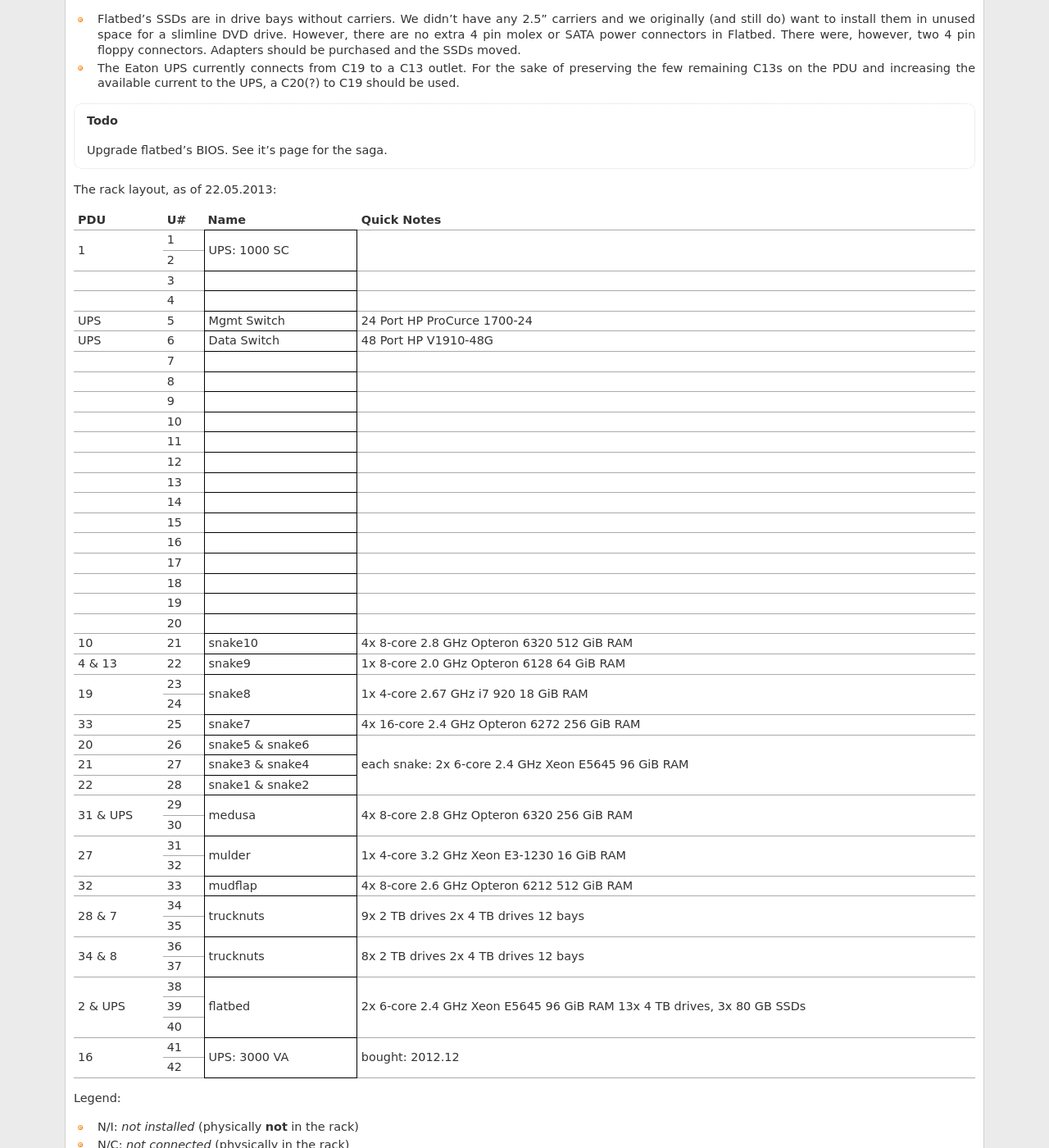
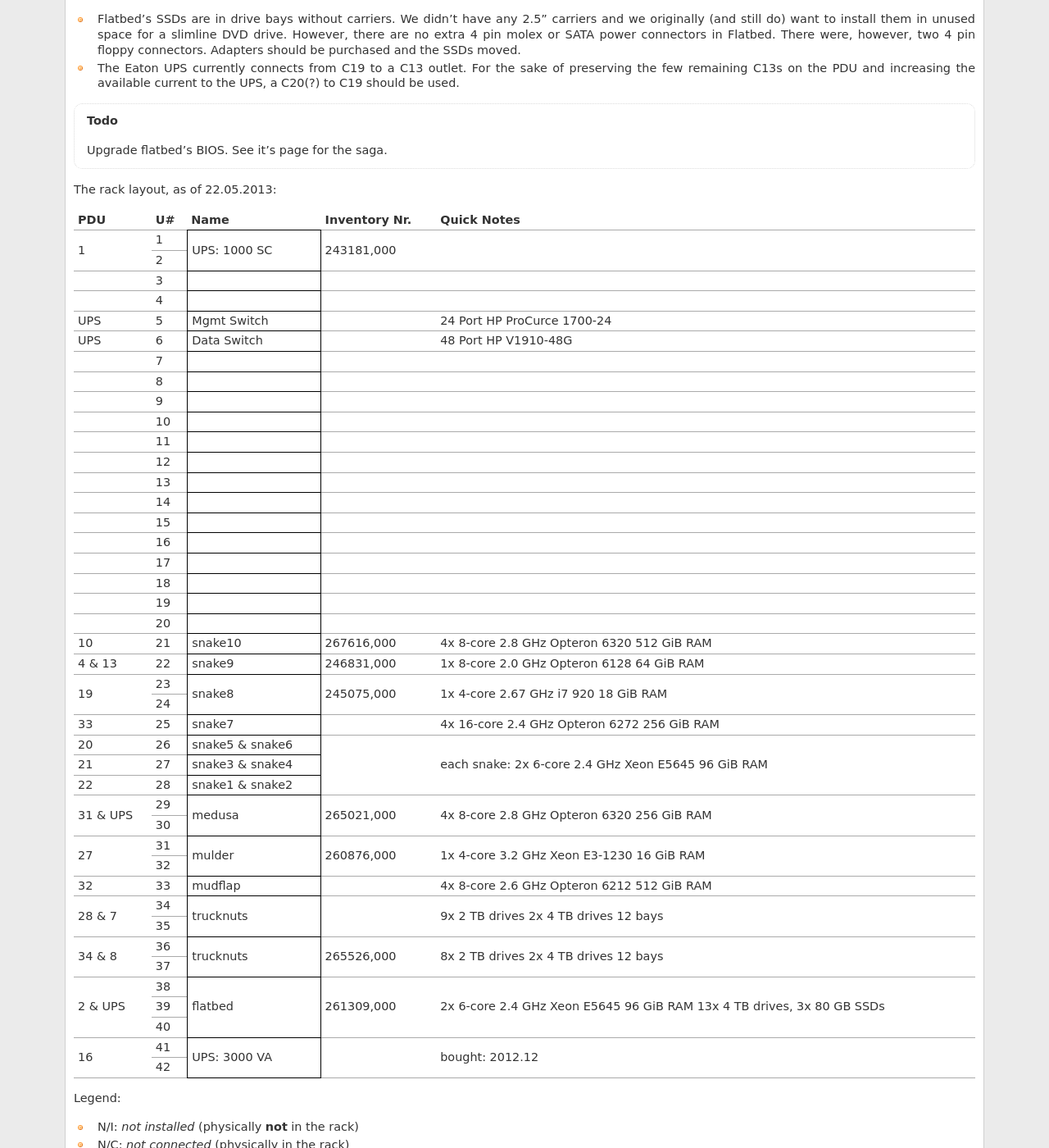
Before and after one commit to psychoinformatics-de/ipsy-docs, a Sphinx documentation site: the page built from source/internal/data_center/index.rst, in a window 1280 px wide and 1400 px high, scrolled down 521 px. Shown: the whole window at 82% size. Built offline with Sphinx 7.4.7, drawn with Linux system fonts in a browser that asks for light colours; formulas are drawn with MathJax 3.

Commit message:
Added Inventory Numbers

```diff
--- a/source/internal/data_center/index.rst
+++ b/source/internal/data_center/index.rst
@@ -42,97 +42,97 @@
 
 .. cssclass:: dc-rack
 
-+-----+----+-----------------+--------------------------------+
-| PDU | U# | Name            | Quick Notes                    |
-+=====+====+=================+================================+
-|     | 1  |                 |                                |
-+ 1   +----+ UPS: 1000 SC    |                                |
-|     | 2  |                 |                                |
-+-----+----+-----------------+--------------------------------+
-|     | 3  |                 |                                |
-+-----+----+-----------------+--------------------------------+
-|     | 4  |                 |                                |
-+-----+----+-----------------+--------------------------------+
-| UPS | 5  | Mgmt Switch     | 24 Port HP ProCurce 1700-24    |
-+-----+----+-----------------+--------------------------------+
-| UPS | 6  | Data Switch     | 48 Port HP V1910-48G           |
-+-----+----+-----------------+--------------------------------+
-|     | 7  |                 |                                |
-+-----+----+-----------------+--------------------------------+
-|     | 8  |                 |                                |
-+-----+----+-----------------+--------------------------------+
-|     | 9  |                 |                                |
-+-----+----+-----------------+--------------------------------+
-|     | 10 |                 |                                |
-+-----+----+-----------------+--------------------------------+
-|     | 11 |                 |                                |
-+-----+----+-----------------+--------------------------------+
-|     | 12 |                 |                                |
-+-----+----+-----------------+--------------------------------+
-|     | 13 |                 |                                |
-+-----+----+-----------------+--------------------------------+
-|     | 14 |                 |                                |
-+-----+----+-----------------+--------------------------------+
-|     | 15 |                 |                                |
-+-----+----+-----------------+--------------------------------+
-|     | 16 |                 |                                |
-+-----+----+-----------------+--------------------------------+
-|     | 17 |                 |                                |
-+-----+----+-----------------+--------------------------------+
-|     | 18 |                 |                                |
-+-----+----+-----------------+--------------------------------+
-|     | 19 |                 |                                |
-+-----+----+-----------------+--------------------------------+
-|     | 20 |                 |                                |
-+-----+----+-----------------+--------------------------------+
-| 10  | 21 | snake10         | 4x 8-core 2.8 GHz Opteron 6320 |
-|     |    |                 | 512 GiB RAM                    |
-+-----+----+-----------------+--------------------------------+
-| 4 \&| 22 | snake9          | 1x 8-core 2.0 GHz Opteron 6128 |
-| 13  |    |                 | 64 GiB RAM                     |
-+-----+----+-----------------+--------------------------------+
-|     | 23 |                 | 1x 4-core 2.67 GHz i7 920      |
-+ 19  +----+ snake8          | 18 GiB RAM                     |
-|     | 24 |                 |                                |
-+-----+----+-----------------+--------------------------------+
-| 33  | 25 | snake7          | 4x 16-core 2.4 GHz Opteron 6272|
-|     |    |                 | 256 GiB RAM                    |
-+-----+----+-----------------+--------------------------------+
-| 20  | 26 | snake5 & snake6 | each snake:                    |
-+-----+----+-----------------+ 2x 6-core 2.4 GHz Xeon E5645   |
-| 21  | 27 | snake3 & snake4 | 96 GiB RAM                     |
-+-----+----+-----------------+                                |
-| 22  | 28 | snake1 & snake2 |                                |
-+-----+----+-----------------+--------------------------------+
-| 31  | 29 |                 | 4x 8-core 2.8 GHz Opteron 6320 |
-+ \&  +----+ medusa          | 256 GiB RAM                    |
-| UPS | 30 |                 |                                |
-+-----+----+-----------------+--------------------------------+
-|     | 31 |                 | 1x 4-core 3.2 GHz Xeon E3-1230 |
-+ 27  +----+ mulder          | 16 GiB RAM                     |
-|     | 32 |                 |                                |
-+-----+----+-----------------+--------------------------------+
-| 32  | 33 | mudflap         | 4x 8-core 2.6 GHz Opteron 6212 |
-|     |    |                 | 512 GiB RAM                    |
-+-----+----+-----------------+--------------------------------+
-| 28  | 34 |                 | 9x 2 TB drives                 |
-+ \&  +----+ trucknuts       | 2x 4 TB drives                 |
-| 7   | 35 |                 | 12 bays                        |
-+-----+----+-----------------+--------------------------------+
-| 34  | 36 |                 | 8x 2 TB drives                 |
-+ \&  +----+ trucknuts       | 2x 4 TB drives                 |
-| 8   | 37 |                 | 12 bays                        |
-+-----+----+-----------------+--------------------------------+
-|     | 38 |                 |                                |
-+ 2   +----+                 | 2x 6-core 2.4 GHz Xeon E5645   |
-| \&  | 39 | flatbed         | 96 GiB RAM                     |
-+ UPS +----+                 | 13x 4 TB drives, 3x 80 GB SSDs |
-|     | 40 |                 |                                |
-+-----+----+-----------------+--------------------------------+
-|     | 41 |                 |                                |
-+ 16  +----+ UPS: 3000 VA    | bought: 2012.12                |
-|     | 42 |                 |                                |
-+-----+----+-----------------+--------------------------------+
++-----+----+-----------------+----------------+--------------------------------+
+| PDU | U# | Name            | Inventory Nr\. | Quick Notes                    |
++=====+====+=================+================+================================+
+|     | 1  |                 | 243181,000     |                                |
++ 1   +----+ UPS: 1000 SC    |                |                                |
+|     | 2  |                 |                |                                |
++-----+----+-----------------+----------------+--------------------------------+
+|     | 3  |                 |                |                                |
++-----+----+-----------------+----------------+--------------------------------+
+|     | 4  |                 |                |                                |
++-----+----+-----------------+----------------+--------------------------------+
+| UPS | 5  | Mgmt Switch     |                | 24 Port HP ProCurce 1700-24    |
++-----+----+-----------------+----------------+--------------------------------+
+| UPS | 6  | Data Switch     |                | 48 Port HP V1910-48G           |
++-----+----+-----------------+----------------+--------------------------------+
+|     | 7  |                 |                |                                |
++-----+----+-----------------+----------------+--------------------------------+
+|     | 8  |                 |                |                                |
++-----+----+-----------------+----------------+--------------------------------+
+|     | 9  |                 |                |                                |
++-----+----+-----------------+----------------+--------------------------------+
+|     | 10 |                 |                |                                |
++-----+----+-----------------+----------------+--------------------------------+
+|     | 11 |                 |                |                                |
++-----+----+-----------------+----------------+--------------------------------+
+|     | 12 |                 |                |                                |
++-----+----+-----------------+----------------+--------------------------------+
+|     | 13 |                 |                |                                |
++-----+----+-----------------+----------------+--------------------------------+
+|     | 14 |                 |                |                                |
++-----+----+-----------------+----------------+--------------------------------+
+|     | 15 |                 |                |                                |
++-----+----+-----------------+----------------+--------------------------------+
+|     | 16 |                 |                |                                |
++-----+----+-----------------+----------------+--------------------------------+
+|     | 17 |                 |                |                                |
++-----+----+-----------------+----------------+--------------------------------+
+|     | 18 |                 |                |                                |
++-----+----+-----------------+----------------+--------------------------------+
+|     | 19 |                 |                |                                |
++-----+----+-----------------+----------------+--------------------------------+
+|     | 20 |                 |                |                                |
++-----+----+-----------------+----------------+--------------------------------+
+| 10  | 21 | snake10         | 267616,000     | 4x 8-core 2.8 GHz Opteron 6320 |
+|     |    |                 |                | 512 GiB RAM                    |
++-----+----+-----------------+----------------+--------------------------------+
+| 4 \&| 22 | snake9          | 246831,000     | 1x 8-core 2.0 GHz Opteron 6128 |
+| 13  |    |                 |                | 64 GiB RAM                     |
++-----+----+-----------------+----------------+--------------------------------+
+|     | 23 |                 | 245075,000     | 1x 4-core 2.67 GHz i7 920      |
++ 19  +----+ snake8          |                | 18 GiB RAM                     |
+|     | 24 |                 |                |                                |
++-----+----+-----------------+----------------+--------------------------------+
+| 33  | 25 | snake7          |                | 4x 16-core 2.4 GHz Opteron 6272|
+|     |    |                 |                | 256 GiB RAM                    |
++-----+----+-----------------+----------------+--------------------------------+
+| 20  | 26 | snake5 & snake6 |                | each snake:                    |
++-----+----+-----------------+                | 2x 6-core 2.4 GHz Xeon E5645   |
+| 21  | 27 | snake3 & snake4 |                | 96 GiB RAM                     |
++-----+----+-----------------+                |                                |
+| 22  | 28 | snake1 & snake2 |                |                                |
++-----+----+-----------------+----------------+--------------------------------+
+| 31  | 29 |                 | 265021,000     | 4x 8-core 2.8 GHz Opteron 6320 |
++ \&  +----+ medusa          |                | 256 GiB RAM                    |
+| UPS | 30 |                 |                |                                |
++-----+----+-----------------+----------------+--------------------------------+
+|     | 31 |                 | 260876,000     | 1x 4-core 3.2 GHz Xeon E3-1230 |
++ 27  +----+ mulder          |                | 16 GiB RAM                     |
+|     | 32 |                 |                |                                |
++-----+----+-----------------+----------------+--------------------------------+
+| 32  | 33 | mudflap         |                | 4x 8-core 2.6 GHz Opteron 6212 |
+|     |    |                 |                | 512 GiB RAM                    |
++-----+----+-----------------+----------------+--------------------------------+
+| 28  | 34 |                 |                | 9x 2 TB drives                 |
++ \&  +----+ trucknuts       |                | 2x 4 TB drives                 |
+| 7   | 35 |                 |                | 12 bays                        |
++-----+----+-----------------+----------------+--------------------------------+
+| 34  | 36 |                 | 265526,000     | 8x 2 TB drives                 |
++ \&  +----+ trucknuts       |                | 2x 4 TB drives                 |
+| 8   | 37 |                 |                | 12 bays                        |
++-----+----+-----------------+----------------+--------------------------------+
+|     | 38 |                 |                |                                |
++ 2   +----+                 | 261309,000     | 2x 6-core 2.4 GHz Xeon E5645   |
+| \&  | 39 | flatbed         |                | 96 GiB RAM                     |
++ UPS +----+                 |                | 13x 4 TB drives, 3x 80 GB SSDs |
+|     | 40 |                 |                |                                |
++-----+----+-----------------+----------------+--------------------------------+
+|     | 41 |                 |                |                                |
++ 16  +----+ UPS: 3000 VA    |                | bought: 2012.12                |
+|     | 42 |                 |                |                                |
++-----+----+-----------------+----------------+--------------------------------+
 
 Legend:
 
```
